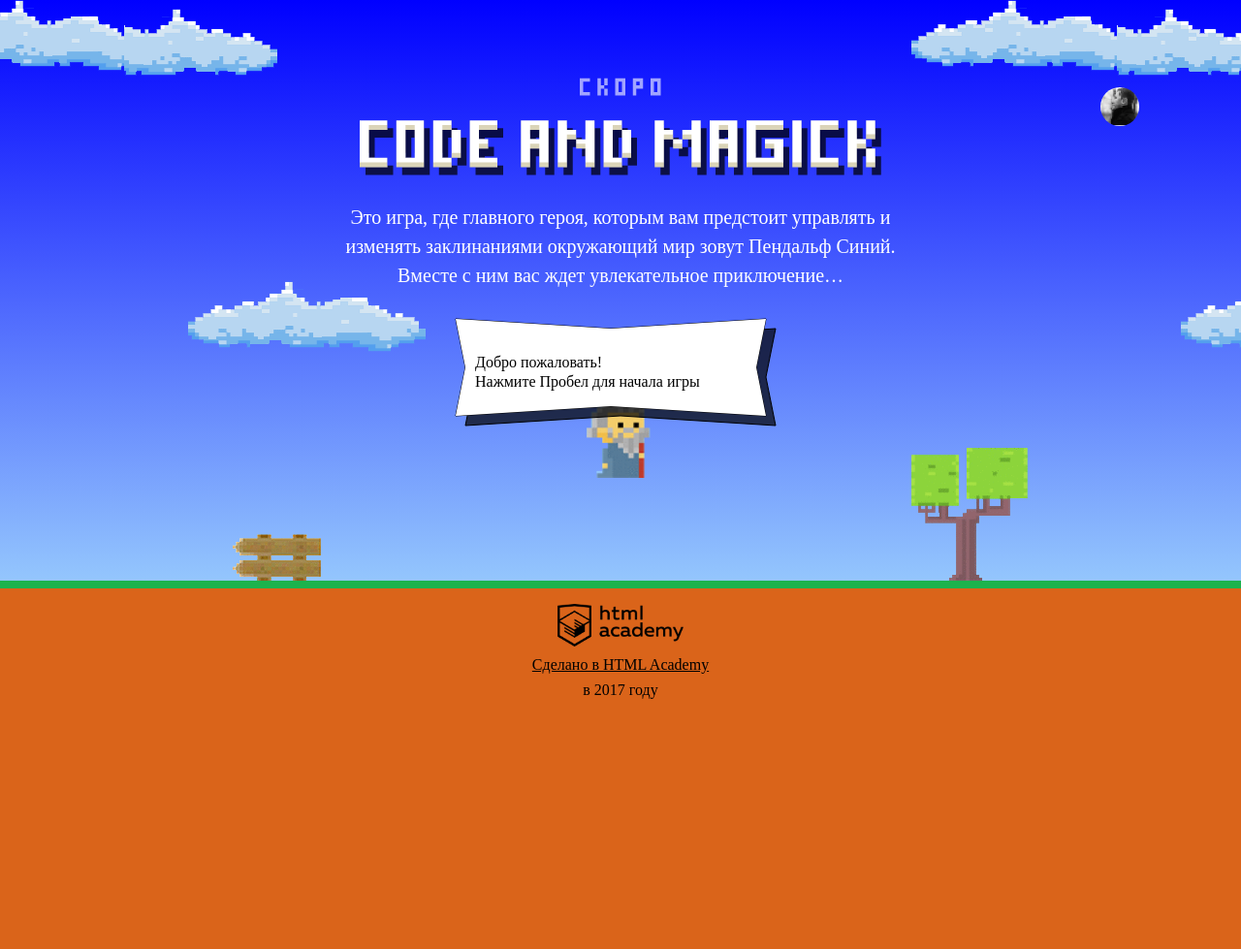
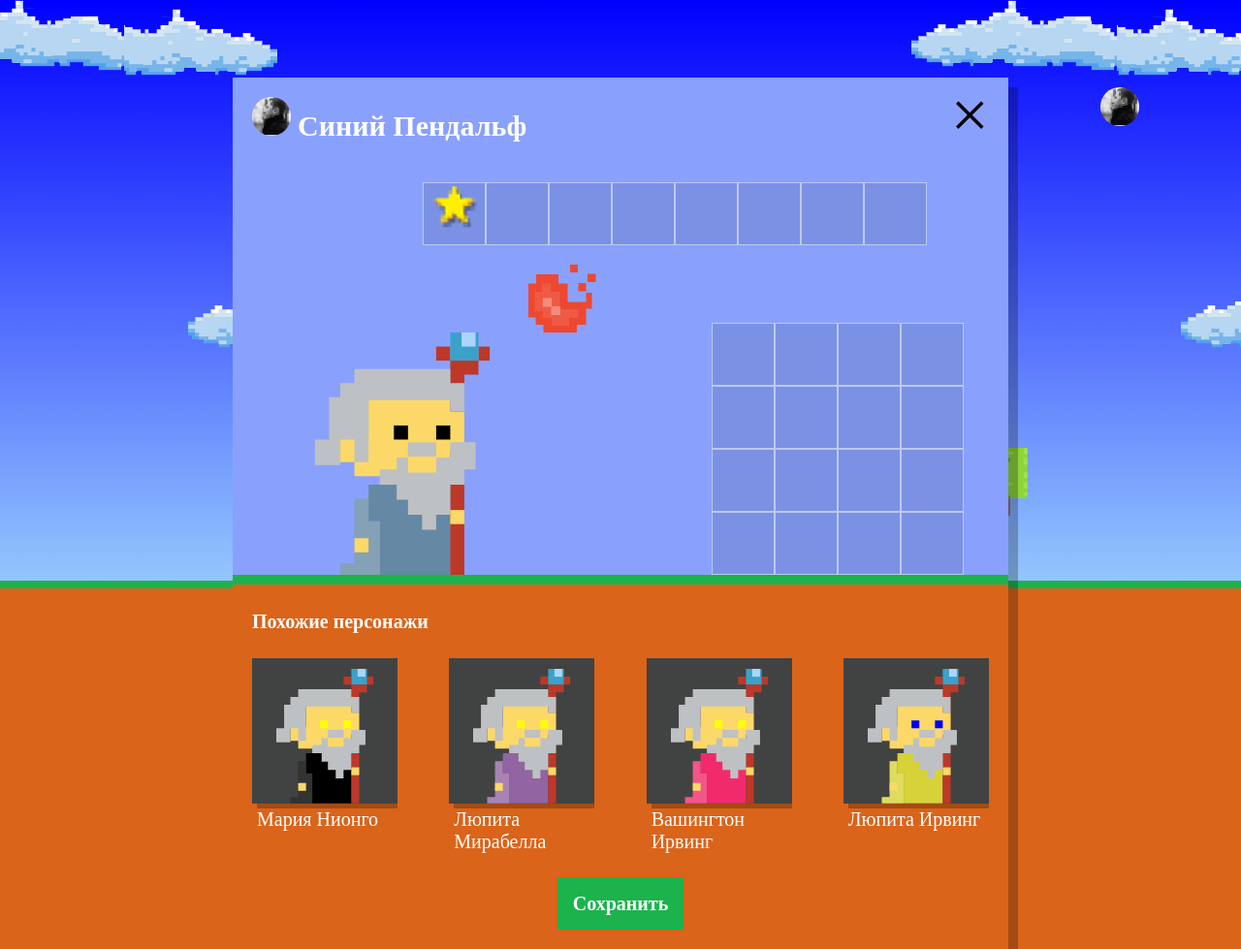
Before and after one commit to dzmt/571169-code-and-magick, a website: page index.html in a window 1280 px wide. Shown: the whole page at 97% size. Before the commit the page ends 800 px from the top, so only its background shows below. Drawn offline with Linux system fonts and the light colour scheme; a web font is replaced by a local one.

Commit message:
Add setup in the game

```diff
--- a/index.html
+++ b/index.html
@@ -203,6 +203,7 @@
   };
 </script>
 <script src="js/stat.js"></script>
+<script src="js/setup.js"></script>
 <script src="js/game.js"></script>
 
 </body>
--- /dev/null
+++ b/js/setup.js
@@ -0,0 +1,83 @@
+'use strict';
+
+var names = ['Иван', 'Хуан Себастьян', 'Мария', 'Кристоф', 'Виктор', 'Юлия', 'Люпита', 'Вашингтон'];
+var surnames = ['да Марья', 'Верон', 'Мирабелла', 'Вальц', 'Онопко', 'Топольницкая', 'Нионго', 'Ирвинг'];
+
+var coatColors = [
+  'rgb(101, 137, 164)',
+  'rgb(241, 43, 107)',
+  'rgb(146, 100, 161)',
+  'rgb(56, 159, 117)',
+  'rgb(215, 210, 55)',
+  'rgb(0, 0, 0)'
+];
+
+var eyesColors = [
+  'black',
+  'red',
+  'blue',
+  'yellow',
+  'green',
+];
+
+var QUANTITY_RANDOM_WIZARD = 4;
+
+var createWizards = function (quantity) {
+  var wizards = [];
+  for (var i = 0; i < quantity; i++) {
+    var nameValue = names[getRandomValueTo(names.length - 1)]
+                    + ' '
+                    + surnames[getRandomValueTo(surnames.length - 1)];
+    var coatColorValue = coatColors[getRandomValueTo(coatColors.length - 1)];
+    var eyesColorValue = eyesColors[getRandomValueTo(coatColors.length - 1)];
+
+    var wizard = {
+      name: nameValue,
+      coatColor: coatColorValue,
+      eyesColor: eyesColorValue
+    };
+    wizards.push(wizard);
+  }
+  return wizards;
+};
+
+var removeClass = function (selector, targetClassName) {
+  var element = document.querySelector(selector);
+  element.classList.remove(targetClassName);
+};
+
+var getTemplateElement = function (templateTagSelector, elementSelector) {
+  var template = document.querySelector(templateTagSelector);
+  return template.content.querySelector(elementSelector);
+};
+
+var fillTemplateWizardData = function (wizards, templateTagSelector, elementSelector) {
+  var elements = [];
+  var wizardTemplate = getTemplateElement(templateTagSelector, elementSelector);
+  for (var i = 0; i < wizards.length; i++) {
+    var element = wizardTemplate.cloneNode(true);
+    element.querySelector('.setup-similar-label').textContent = wizards[i].name;
+    element.querySelector('.wizard-coat').style.fill = wizards[i].coatColor;
+    element.querySelector('.wizard-eyes').style.fill = wizards[i].eyesColor;
+    elements.push(element);
+  }
+  return elements;
+};
+
+var addWizardElementsToDocumentFragment = function (elements) {
+  var documnetFragment = document.createDocumentFragment();
+  for (var i = 0; i < elements.length; i++) {
+    documnetFragment.appendChild(elements[i]);
+  }
+  return documnetFragment;
+};
+
+
+removeClass('.setup', 'hidden');
+var wizards = createWizards(QUANTITY_RANDOM_WIZARD);
+
+var elements = fillTemplateWizardData(wizards, '#similar-wizard-template', '.setup-similar-item');
+var documentFragment = addWizardElementsToDocumentFragment(elements);
+var targetElement = document.querySelector('.setup-similar-list');
+targetElement.appendChild(documentFragment);
+removeClass('.setup-similar', 'hidden');
```
